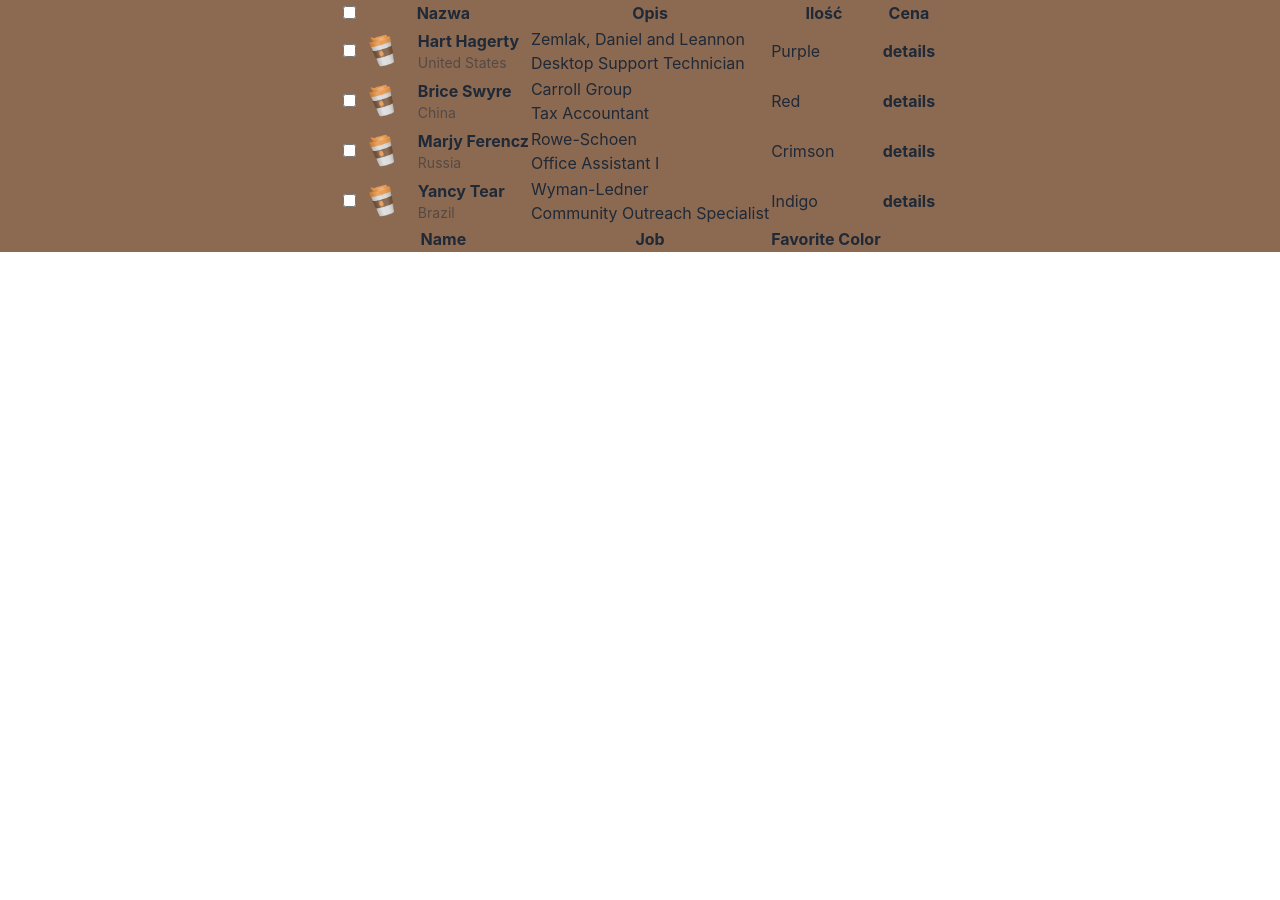
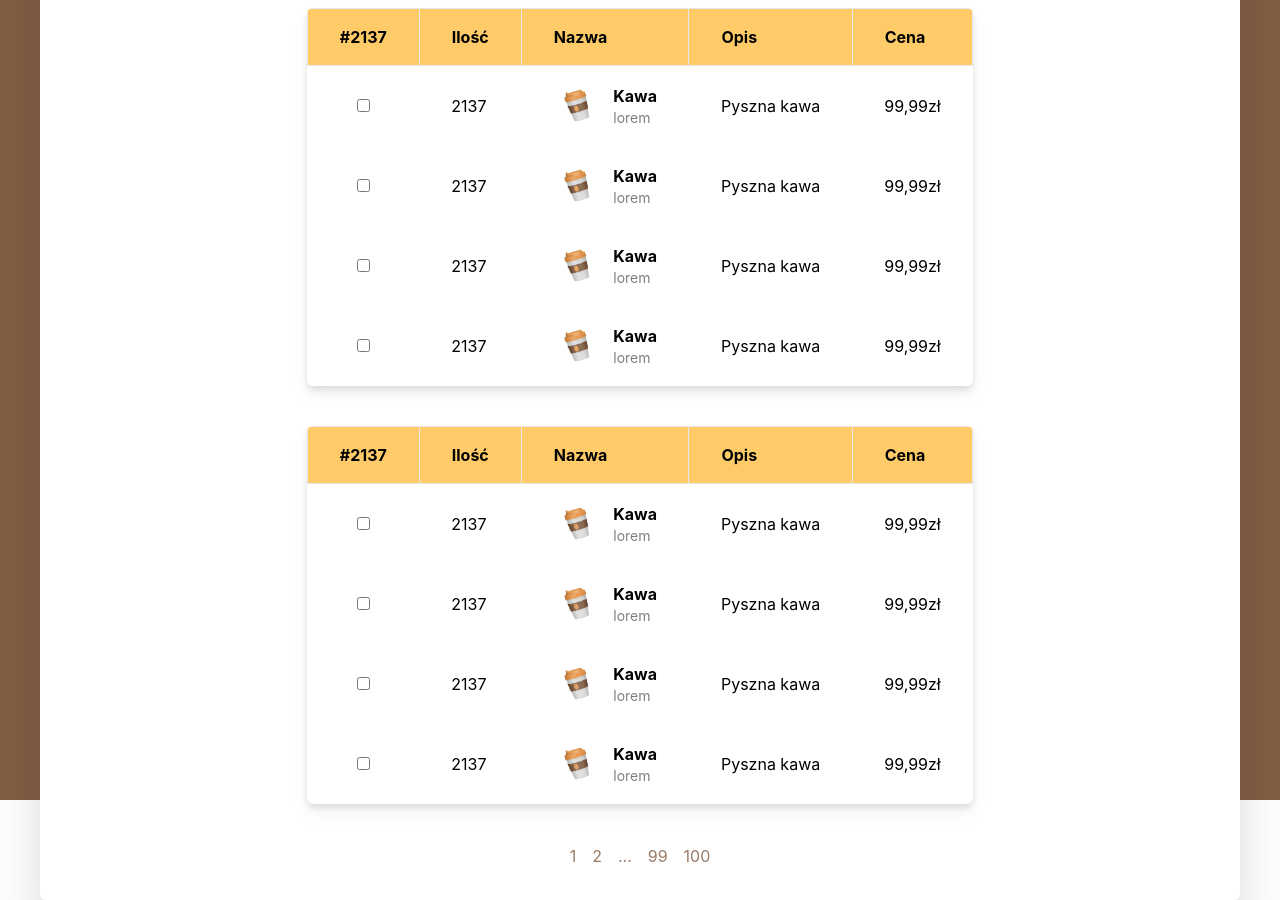
Before and after one commit to rave1/Illuminati-project, a React (Create React App) app in the folder frontend/: page /dashboard in a window 1280 px wide. Before the commit the page ends 800 px from the top, so only its background shows below. Built offline with nearby package versions, Linux system fonts and the light colour scheme.

Commit message:
feat: order dashborad

```diff
--- a/frontend/src/components/DashboardPage/DashboardPage.jsx
+++ b/frontend/src/components/DashboardPage/DashboardPage.jsx
@@ -1,158 +1,62 @@
 import Cup from '../../images/Cup.png'
 import { useAuth } from '../../context/useAuth';
+import DashboardRow from './RowComponent';
 const OrderTable = () => {
     return (
-        <div className="w-screen flex flex-wrap gap-4 items-center justify-center">
-            <table className="table">
+    <div className='bg-brown h-screen flex items-center justify-center'>
+
+        <div className='bg-white w-[1200px] py-8  mx-auto- flex justify-center drop-shadow-2xl rounded-md'>
+            <div className="flex flex-col flex-wrap gap-10 items-center justify-center">
+                <h1 className='text-black text-3xl self-start'>Zamówienia</h1>
+                <table className="rounded-md bg-white text-black drop-shadow-lg overflow-hidden">
                     {/* head */}
-                <thead>
+                    <thead className=''>
                         <tr>
-                        <th>
-                            <label>
-                                <input type="checkbox" className="checkbox" />
-                            </label>
+                            <th className='bg-yellow border text-left px-8 py-4'>
+                                <span className='text-black text-md self-start'>#2137</span>
                             </th>
-                        <th>Nazwa</th>
-                        <th>Opis</th>
-                        <th>Ilość </th>
-                        <th>Cena</th>
-                        <th></th>
+                            <th className='bg-yellow border text-left px-8 py-4'>Ilość</th>
+                            <th className='bg-yellow border text-left px-8 py-4'>Nazwa</th>
+                            <th className='bg-yellow border text-left px-8 py-4'>Opis</th>
+                            <th className='bg-yellow border text-left px-8 py-4'>Cena</th>
                         </tr>
                     </thead>
                     <tbody>
-                    {/* row 1 */}
+                        <DashboardRow/>
+                        <DashboardRow/>
+                        <DashboardRow/>
+                        <DashboardRow/>
+                    </tbody>
+                </table>
+                <table className="rounded-md bg-white text-black drop-shadow-lg overflow-hidden">
+                    {/* head */}
+                    <thead className=''>
                         <tr>
-                        <th>
-                            <label>
-                                <input type="checkbox" className="checkbox" />
-                            </label>
+                        <th className='bg-yellow border text-left px-8 py-4'>
+                                <span className='text-black text-md self-start'>#2137</span>
                             </th>
-                        <td>
-                            <div className="flex items-center gap-3">
-                                <div className="avatar">
-                                    <div className="mask mask-squircle w-12 h-12">
-                                        <img src={Cup} alt="Avatar Tailwind CSS Component" />
+                            <th className='bg-yellow border text-left px-8 py-4'>Ilość</th>
+                            <th className='bg-yellow border text-left px-8 py-4'>Nazwa</th>
+                            <th className='bg-yellow border text-left px-8 py-4'>Opis</th>
+                            <th className='bg-yellow border text-left px-8 py-4'>Cena</th>
+                        </tr>
+                    </thead>
+                    <tbody>
+                        <DashboardRow/>
+                        <DashboardRow/>
+                        <DashboardRow/>
+                        <DashboardRow/>
+                    </tbody>
+                </table>
+            <div className="join rounded-md overflow-hidden">
+                <button className="join-item btn text-beaver px-2">1</button>
+                <button className="join-item btn text-beaver px-2 ">2</button>
+                <button className="join-item btn text-beaver px-2 btn-disabled">...</button>
+                <button className="join-item btn text-beaver px-2 ">99</button>
+                <button className="join-item btn text-beaver px-2">100</button>
             </div>
             </div>
-                                <div>
-                                    <div className="font-bold">Hart Hagerty</div>
-                                    <div className="text-sm opacity-50">United States</div>
         </div>
-                            </div>
-                        </td>
-                        <td>
-                            Zemlak, Daniel and Leannon
-                            <br />
-                            <span className="badge badge-ghost badge-sm">Desktop Support Technician</span>
-                        </td>
-                        <td>Purple</td>
-                        <th>
-                            <button className="btn btn-ghost btn-xs">details</button>
-                        </th>
-                    </tr>
-                    {/* row 2 */}
-                    <tr>
-                        <th>
-                            <label>
-                                <input type="checkbox" className="checkbox" />
-                            </label>
-                        </th>
-                        <td>
-                            <div className="flex items-center gap-3">
-                                <div className="avatar">
-                                    <div className="mask mask-squircle w-12 h-12">
-                                        <img src={Cup} alt="Avatar Tailwind CSS Component" />
-                                    </div>
-                                </div>
-                                <div>
-                                    <div className="font-bold">Brice Swyre</div>
-                                    <div className="text-sm opacity-50">China</div>
-                                </div>
-                            </div>
-                        </td>
-                        <td>
-                            Carroll Group
-                            <br />
-                            <span className="badge badge-ghost badge-sm">Tax Accountant</span>
-                        </td>
-                        <td>Red</td>
-                        <th>
-                            <button className="btn btn-ghost btn-xs">details</button>
-                        </th>
-                    </tr>
-                    {/* row 3 */}
-                    <tr>
-                        <th>
-                            <label>
-                                <input type="checkbox" className="checkbox" />
-                            </label>
-                        </th>
-                        <td>
-                            <div className="flex items-center gap-3">
-                                <div className="avatar">
-                                    <div className="mask mask-squircle w-12 h-12">
-                                        <img src={Cup} alt="Avatar Tailwind CSS Component" />
-                                    </div>
-                                </div>
-                                <div>
-                                    <div className="font-bold">Marjy Ferencz</div>
-                                    <div className="text-sm opacity-50">Russia</div>
-                                </div>
-                            </div>
-                        </td>
-                        <td>
-                            Rowe-Schoen
-                            <br />
-                            <span className="badge badge-ghost badge-sm">Office Assistant I</span>
-                        </td>
-                        <td>Crimson</td>
-                        <th>
-                            <button className="btn btn-ghost btn-xs">details</button>
-                        </th>
-                    </tr>
-                    {/* row 4 */}
-                    <tr>
-                        <th>
-                            <label>
-                                <input type="checkbox" className="checkbox" />
-                            </label>
-                        </th>
-                        <td>
-                            <div className="flex items-center gap-3">
-                                <div className="avatar">
-                                    <div className="mask mask-squircle w-12 h-12">
-                                        <img src={Cup} alt="Avatar Tailwind CSS Component" />
-                                    </div>
-                                </div>
-                                <div>
-                                    <div className="font-bold">Yancy Tear</div>
-                                    <div className="text-sm opacity-50">Brazil</div>
-                                </div>
-                            </div>
-                        </td>
-                        <td>
-                            Wyman-Ledner
-                            <br />
-                            <span className="badge badge-ghost badge-sm">Community Outreach Specialist</span>
-                        </td>
-                        <td>Indigo</td>
-                        <th>
-                            <button className="btn btn-ghost btn-xs">details</button>
-                        </th>
-                    </tr>
-                </tbody>
-                {/* foot */}
-                <tfoot>
-                    <tr>
-                        <th></th>
-                        <th>Name</th>
-                        <th>Job</th>
-                        <th>Favorite Color</th>
-                        <th></th>
-                    </tr>
-                </tfoot>
-
-            </table>
     </div>
     )
 }
--- a/frontend/src/components/DashboardPage/RowComponent.jsx
+++ b/frontend/src/components/DashboardPage/RowComponent.jsx
@@ -1,12 +1,14 @@
+import Cup from '../../images/Cup.png'
 export const DashboardRow = (props) => {
     return (
         <tr>
-        <th>
+            <th className='text-center px-8 py-4'>
                 <label>
                     <input type="checkbox" className="checkbox" />
                 </label>
             </th>
-        <td>
+            <td className='px-8 py-4'>2137</td>
+            <td className='px-8 py-4'>
                 <div className="flex items-center gap-3">
                     <div className="avatar">
                         <div className="mask mask-squircle w-12 h-12">
@@ -14,20 +16,18 @@ export const DashboardRow = (props) => {
                         </div>
                     </div>
                     <div>
-                    <div className="font-bold">Hart Hagerty</div>
-                    <div className="text-sm opacity-50">United States</div>
+                        <div className="font-bold">Kawa</div>
+                        <div className="text-sm opacity-50">lorem</div>
                     </div>
                 </div>
             </td>
-        <td>
-            Zemlak, Daniel and Leannon
+            <td className='px-8 py-4'>
+                Pyszna kawa
                 <br />
-            <span className="badge badge-ghost badge-sm">Desktop Support Technician</span>
+                {/* <span className="badge badge-ghost badge-sm">Desktop Support Technician</span> */}
             </td>
-        <td>Purple</td>
-        <th>
-            <button className="btn btn-ghost btn-xs">details</button>
-        </th>
+            <td className='px-8 py-4'>99,99zł</td>
         </tr>
     )
 }
+export default DashboardRow;
--- a/frontend/tailwind.config.js
+++ b/frontend/tailwind.config.js
@@ -2,7 +2,15 @@
 module.exports = {
   content: ["./src/**/*.{js,jsx,ts,tsx}"],
   theme: {
-    extend: {},
+    extend: {
+      colors: {
+        brown: "#825F45",
+        green: "#797D62",
+        orange: "#D08C60",
+        yellow: "#FFCB69",
+        beaver: "#997B66"
+      }
+    },
   },
   plugins: [require("daisyui")],
 }
```
Also changed, not shown: 1 other file (tests, documents, lock files or other folders). Lines whose indentation alone changed are shown as unchanged.
